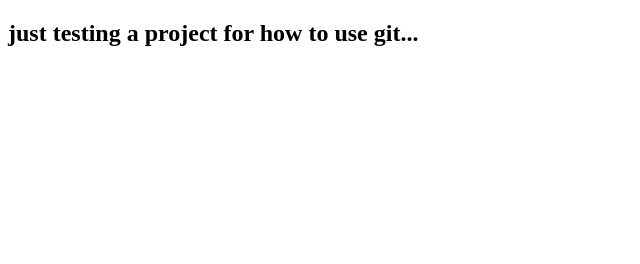
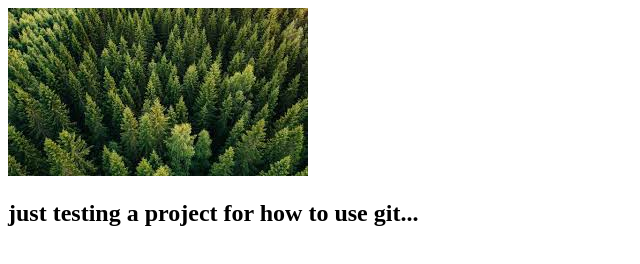
Before and after one commit to sejolu/git-101, a plain HTML site: page index.html in a window 1280 px wide. Shown: the whole page, without its empty margins (0-640 px from the left). Drawn offline with Linux system fonts and the light colour scheme.

Commit message:
image added

```diff
--- a/index.html
+++ b/index.html
@@ -4,6 +4,7 @@
 	<title>test page for git</title>
 </head>
 <body>
+	<img src="image_trees.jpg">
 	<h2>just testing a project for how to use git...</h2>
 </body>
 </html>
```
Also changed, not shown: image_trees.jpg (added).
